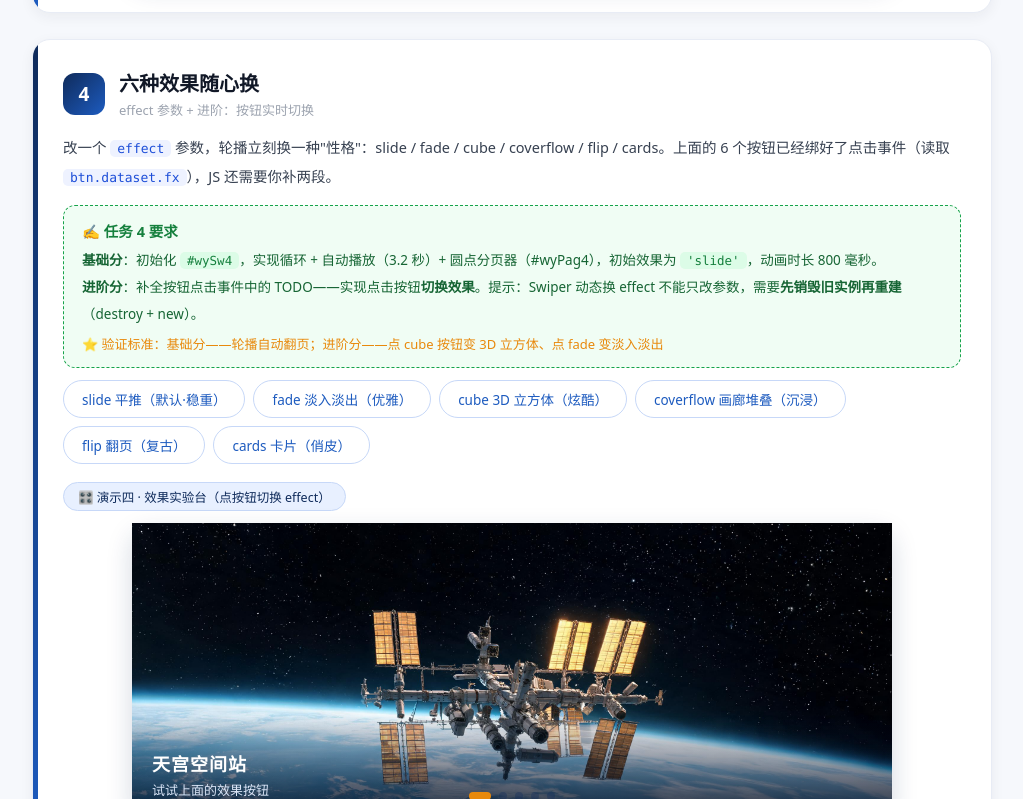
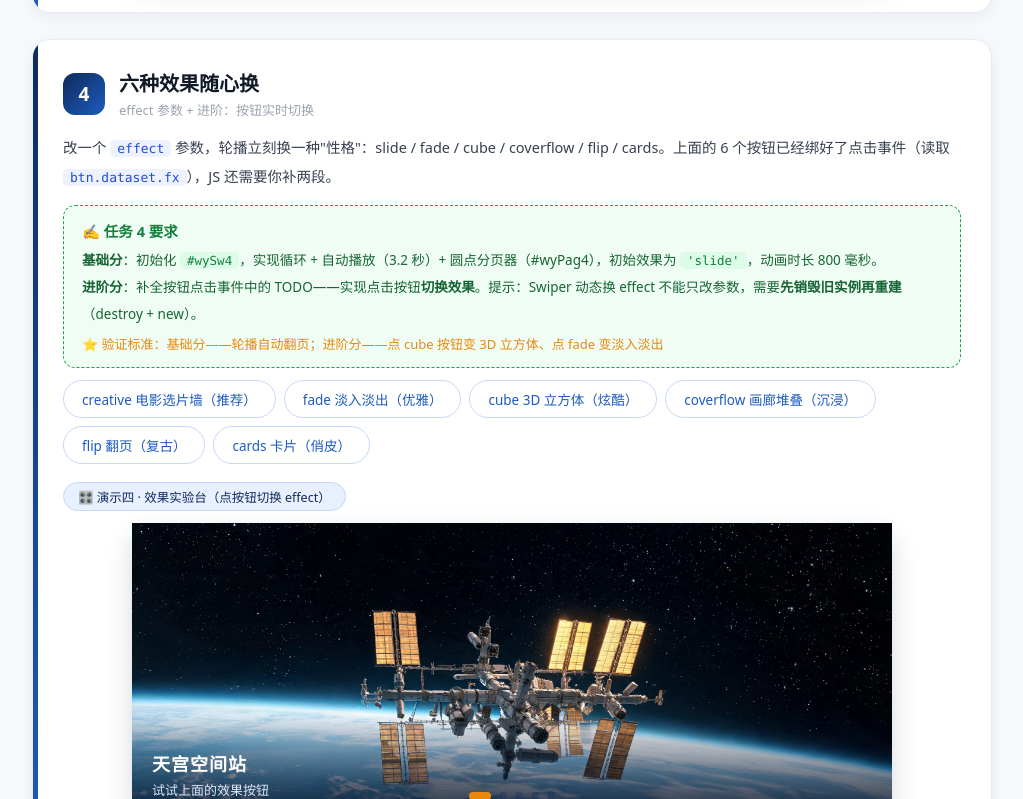
Before and after one commit to Suxxxxp/supengxiang, a plain HTML site: page 24002120405宿鹏翔/swiper-task.html in a window 1280 px wide. Both pictures are taken after a click on the button "cube 3D 立方体（炫酷）". Shown: the part 2527-3326 px from the top of the page, without its empty margins (128-1151 px from the left). Drawn offline with nearby package versions, Linux system fonts and the light colour scheme.

Commit message:
任务4：wySw4改用creative电影选片墙效果，按钮持久化creativeEffect配置

```diff
--- a/24002120405宿鹏翔/swiper-task.html
+++ b/24002120405宿鹏翔/swiper-task.html
@@ -204,7 +204,7 @@
       <span class="wy-star">⭐ 验证标准：基础分——轮播自动翻页；进阶分——点 cube 按钮变 3D 立方体、点 fade 变淡入淡出</span>
     </div>
     <div class="wy-fx">
-      <button class="wy-on" data-fx="slide">slide 平推（默认·稳重）</button>
+      <button class="wy-on" data-fx="creative">creative 电影选片墙（推荐）</button>
       <button data-fx="fade">fade 淡入淡出（优雅）</button>
       <button data-fx="cube">cube 3D 立方体（炫酷）</button>
       <button data-fx="coverflow">coverflow 画廊堆叠（沉浸）</button>
@@ -282,6 +282,7 @@ var swiper = new Swiper("#wySw4", {
       slidesPerView: 1,
       spaceBetween: 30,
       loop: true,
+      speed: 700,
       pagination: {
         el: ".swiper-pagination",
         clickable: true,
@@ -290,7 +291,20 @@ var swiper = new Swiper("#wySw4", {
         delay: 3200,
         disableOnInteraction: false,
       },
-      effect: "cube",
+      effect: "creative",
+      creativeEffect: {
+        prev: {
+          translate: ["-105%", 20, -140],
+          scale: 0.72,
+          rotate: [0, 0, -12],
+          opacity: 0.55,
+        },
+        next: {
+          translate: ["105%", -12, 100],
+          scale: 1.25,
+          rotate: [0, 0, 8],
+        },
+      },
     });
 
 
@@ -313,6 +327,7 @@ var swiper = new Swiper("#wySw4", {
         slidesPerView: 1,
         spaceBetween: 30,
         loop: true,
+        speed: 700,
         pagination: {
           el: ".swiper-pagination",
           clickable: true,
@@ -322,6 +337,19 @@ var swiper = new Swiper("#wySw4", {
           disableOnInteraction: false,
         },
         effect: btn.dataset.fx,
+        creativeEffect: {
+          prev: {
+            translate: ["-105%", 20, -140],
+            scale: 0.72,
+            rotate: [0, 0, -12],
+            opacity: 0.55,
+          },
+          next: {
+            translate: ["105%", -12, 100],
+            scale: 1.25,
+            rotate: [0, 0, 8],
+          },
+        },
       });
     });
   });
```
Also changed, not shown: swiper-task.html (+30 -2 lines), 5 other files.
